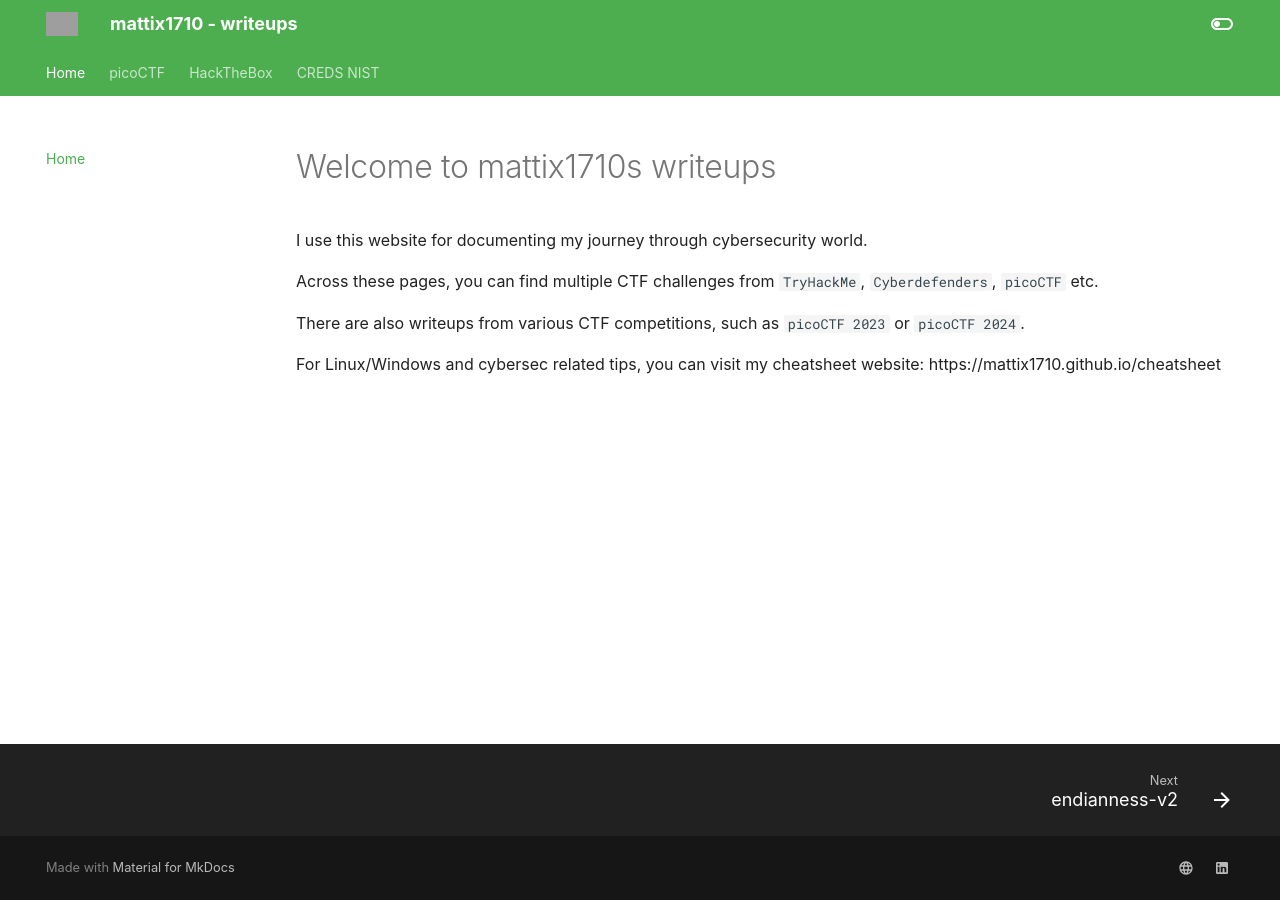
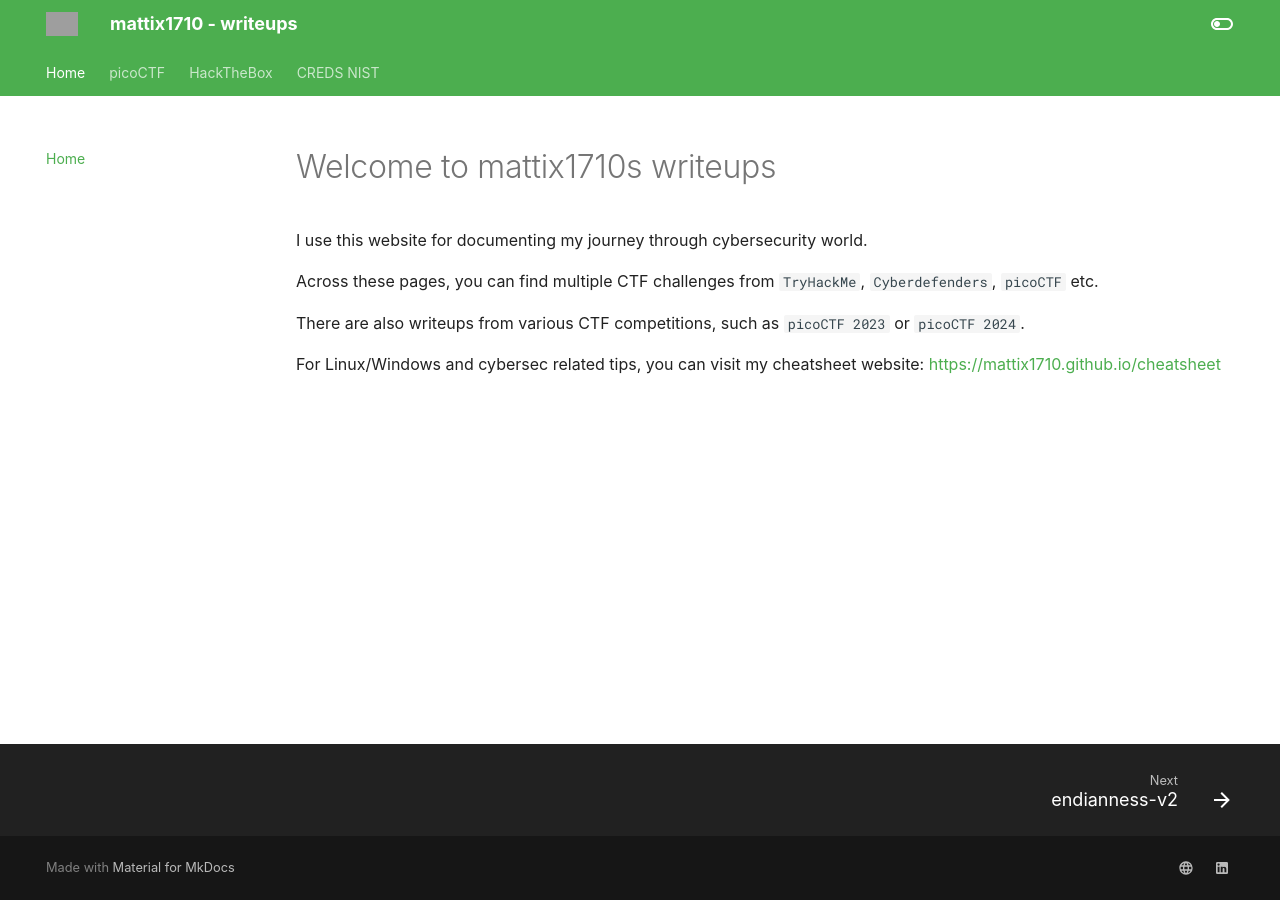
Before and after one commit to mattix1710/writeups, an MkDocs documentation site: the page built from docs/index.md, in a window 1280 px wide. Built offline with MkDocs 1.6.1 and Material for MkDocs 9.7.7, drawn with Linux system fonts in a browser that asks for light colours; some web fonts are replaced; grey boxes are pictures that could not be loaded.

```diff
--- a/docs/index.md
+++ b/docs/index.md
@@ -6,4 +6,4 @@ Across these pages, you can find multiple CTF challenges from `TryHackMe`, `Cybe
 
 There are also writeups from various CTF competitions, such as `picoCTF 2023` or `picoCTF 2024`.
 
-For Linux/Windows and cybersec related tips, you can visit my cheatsheet website: https://mattix1710.github.io/cheatsheet
+For Linux/Windows and cybersec related tips, you can visit my cheatsheet website: <https://mattix1710.github.io/cheatsheet>
```
